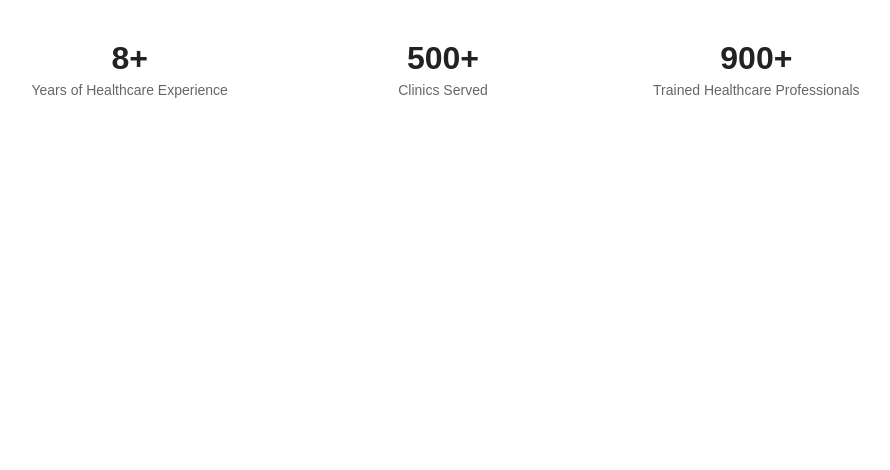
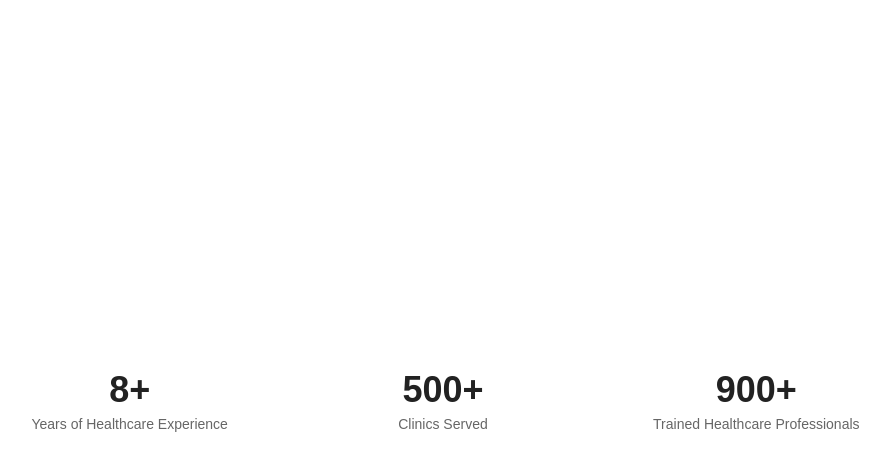
Before and after one commit to AliceAnnnc/counter, a plain HTML site: page index.html in a window 1280 px wide. Shown: the whole page, without its empty margins (197-1087 px from the left). Drawn offline with Linux system fonts and the light colour scheme.

Commit message:
Update index.html

```diff
--- a/index.html
+++ b/index.html
@@ -5,55 +5,42 @@
   <meta name="viewport" content="width=device-width, initial-scale=1.0" />
   <title>Clinic Counter</title>
   <style>
-    /*
-      !!! IMPORTANT CSS FIX !!!
-      The main problem is NOT in the code below, but in the CSS for the
-      container that holds your whole page (the white card).
-
-      In your other CSS file, find the style rule for that main container.
-      It might be on the `body`, or a class like `.page-wrapper` or `.content-card`.
-
-      1. LOOK FOR THIS:
-         height: 100vh;
-         OR
-         height: 100%;
-
-      2. CHANGE IT TO THIS to allow the page to scroll:
-         min-height: 100vh;
-
-      3. ALSO, if you find this rule on the container, REMOVE IT:
-         overflow: hidden;
-    */
-
     html, body {
       margin: 0;
       padding: 0;
       font-family: sans-serif;
-      /* The background should be on the body to allow scrolling */
       background: white;
+      box-sizing: border-box;
     }
 
     body {
-      text-align: center;
-      /* Padding might be better on a specific container, but this is ok */
+      display: flex;
+      justify-content: center;
+      align-items: start;
+      flex-direction: column;
       padding: 40px 20px;
+      min-height: 100vh;
     }
 
     .counter-section {
       display: flex;
+      flex-wrap: wrap;
       justify-content: center;
-      align-items: center;
-      gap: 40px;
-      flex-wrap: wrap;
+      width: 100%;
       max-width: 900px;
       margin: 0 auto;
+      gap: 40px;
     }
 
     .counter-box {
-      font-size: 32px;
+      flex: 1 1 250px;
+      text-align: center;
+    }
+
+    .count {
+      font-size: 36px;
       font-weight: bold;
       color: #222;
-      flex: 1 1 200px;
     }
 
     .label {
@@ -66,12 +53,12 @@
     @media (max-width: 600px) {
       .counter-section {
         flex-direction: column;
+        align-items: center;
         gap: 30px;
       }
 
-      .counter-box {
-        width: 100%;
-        font-size: 28px;
+      .count {
+        font-size: 30px;
       }
 
       .label {
@@ -81,7 +68,6 @@
   </style>
 </head>
 <body>
-  <!-- This is your existing HTML, which is correct. -->
   <div class="counter-section">
     <div class="counter-box">
       <div class="count" data-target="8">0</div>
@@ -97,38 +83,28 @@
     </div>
   </div>
 
-  <!--
-    JAVASCRIPT FIX:
-    This is an improved version of your script. It uses `requestAnimationFrame`
-    for a much smoother and more performant animation than `setTimeout`.
-  -->
   <script>
+    document.addEventListener("DOMContentLoaded", () => {
       const counters = document.querySelectorAll('.count');
 
       counters.forEach(counter => {
         const target = +counter.getAttribute('data-target');
         let current = 0;
-      // The increment determines the animation speed. Higher divisor = slower.
         const increment = target / 100;
 
-      const updateCounter = () => {
-        // Continue animation as long as the current count is less than the target
+        const update = () => {
           if (current < target) {
             current += increment;
-          // We use Math.ceil to count up and Math.min to prevent overshooting the target
-          counter.innerText = Math.ceil(Math.min(current, target));
-          // Use requestAnimationFrame for the next update cycle
-          requestAnimationFrame(updateCounter);
+            counter.textContent = Math.ceil(Math.min(current, target));
+            requestAnimationFrame(update);
           } else {
-          // Once finished, display the final target number with a plus
-          counter.innerText = `${target}+`;
+            counter.textContent = `${target}+`;
           }
         };
 
-      // Start the animation
-      updateCounter();
+        update();
+      });
     });
   </script>
-
 </body>
 </html>
```
Lines whose indentation alone changed are shown as unchanged.
